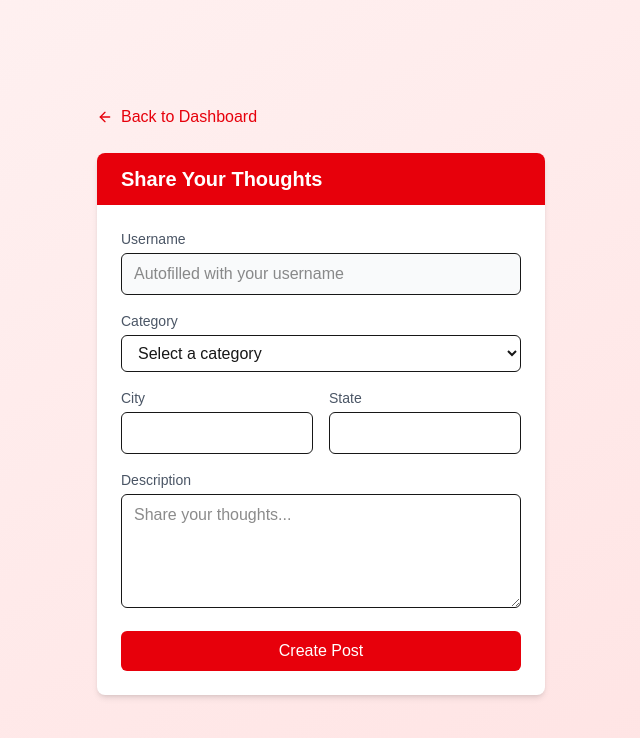
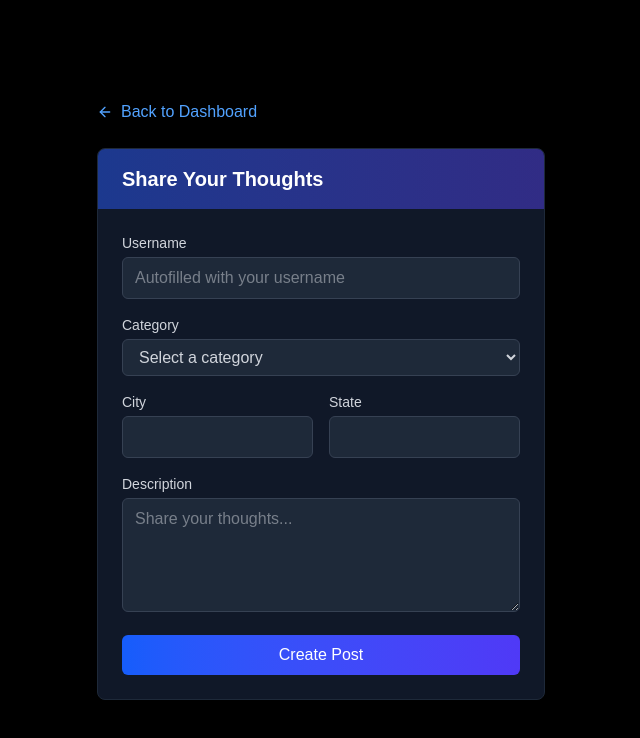
Before and after one commit to Devendra-singhh/code_legalist, a React (Vite) app in the folder forum/forum_frontend/: page /create-post in a window 1280 px wide. Shown: the top 738 px of the page, without its empty margins (319-959 px from the left). Built offline with nearby package versions, Linux system fonts and the light colour scheme; sample sign-in values are in the browser's storage.

Commit message:
feat: improve create post UI with dark theme and update logo link to sloq.me

```diff
--- a/forum/forum_frontend/src/components/Dashboard.jsx
+++ b/forum/forum_frontend/src/components/Dashboard.jsx
@@ -219,7 +219,7 @@ const Dashboard = ({ token, setIsAuthenticated, view = "all" }) => {
           <div className="relative z-10 w-full px-4 py-4">
             <div className="flex justify-between items-center">
               <div className="flex items-center space-x-6">
-                <a href="https://homepage-agurhz0qg-rxhulshxrmxs-projects.vercel.app" className="relative group text-3xl font-bold text-white hover:text-indigo-300 transition-colors duration-300">
+                <a href="https://sloq.me" className="relative group text-3xl font-bold text-white hover:text-indigo-300 transition-colors duration-300">
                   <span className="absolute -inset-2 bg-gradient-to-r from-indigo-200/40 to-indigo-400/40 blur-xl opacity-0 group-hover:opacity-100 transition-opacity duration-500"></span>
                   <span className="relative">Code Legalist</span>
                 </a>
--- a/forum/forum_frontend/src/components/PostForm.jsx
+++ b/forum/forum_frontend/src/components/PostForm.jsx
@@ -9,11 +9,11 @@ import { API_BASE_URL } from "../config";
 
 // Categories for post creation
 const CATEGORIES = [
-  { id: 1, name: "Constitutional Law", color: "bg-blue-50 text-blue-600" },
-  { id: 2, name: "Criminal Law", color: "bg-red-50 text-red-600" },
-  { id: 3, name: "Civil Rights", color: "bg-green-50 text-green-600" },
-  { id: 4, name: "Family Law", color: "bg-purple-50 text-purple-600" },
-  { id: 5, name: "Corporate Law", color: "bg-amber-50 text-amber-600" }
+  { id: 1, name: "Constitutional Law", color: "bg-blue-900/50 text-blue-300" },
+  { id: 2, name: "Criminal Law", color: "bg-red-900/50 text-red-300" },
+  { id: 3, name: "Civil Rights", color: "bg-green-900/50 text-green-300" },
+  { id: 4, name: "Family Law", color: "bg-purple-900/50 text-purple-300" },
+  { id: 5, name: "Corporate Law", color: "bg-amber-900/50 text-amber-300" }
 ];
 
 const PostForm = ({ username }) => {
@@ -21,7 +21,7 @@ const PostForm = ({ username }) => {
     city: '',
     state: '',
     description: '',
-    categoryId: '' // Added category field
+    categoryId: ''
   });
   const [isSubmitting, setIsSubmitting] = useState(false);
   const navigate = useNavigate();
@@ -35,7 +35,6 @@ const PostForm = ({ username }) => {
     setIsSubmitting(true);
 
     try {
-      // Find the selected category
       const selectedCategory = CATEGORIES.find(cat => cat.id === parseInt(formData.categoryId));
 
       const response = await fetch(`${API_BASE_URL}/api/posts`, {
@@ -47,19 +46,17 @@ const PostForm = ({ username }) => {
         body: JSON.stringify({
           ...formData,
           username,
-          category: selectedCategory // Include the full category object
+          category: selectedCategory
         })
       });
 
       if (!response.ok) throw new Error('Failed to create post');
 
-      // Show hot toast for "Thanks for your thoughts"
       hotToast.success('Thanks for your thoughts', {
         duration: 2000,
         position: 'top-right',
       });
 
-      // Show react-toastify toast for success
       toastify.success('Post created successfully!');
 
       setTimeout(() => navigate('/dashboard'), 2000);
@@ -71,42 +68,41 @@ const PostForm = ({ username }) => {
   };
 
   return (
-    <div className="min-h-screen bg-gradient-to-br from-red-50 to-red-100 flex items-center justify-center p-4">
+    <div className="min-h-screen bg-black flex items-center justify-center p-4">
       <div className="w-full max-w-md">
         <button
           onClick={() => navigate('/dashboard')}
-          className="flex items-center text-red-600 hover:text-red-800 mb-6 hover:cursor-pointer"
+          className="flex items-center text-blue-400 hover:text-blue-300 mb-6 hover:cursor-pointer transition-colors"
         >
           <FiArrowLeft className="mr-2" />
           Back to Dashboard
         </button>
 
-        <div className="bg-white rounded-lg shadow-md overflow-hidden">
-          <div className="bg-red-600 px-6 py-3">
+        <div className="bg-gray-900 rounded-lg shadow-xl overflow-hidden border border-gray-800">
+          <div className="bg-gradient-to-r from-blue-900 to-indigo-900 px-6 py-4">
             <h2 className="text-xl font-bold text-white">Share Your Thoughts</h2>
           </div>
 
           <div className="p-6">
             <form onSubmit={handleSubmit} className="space-y-4">
               <div>
-                <label className="block text-sm text-gray-600 mb-1">Username</label>
+                <label className="block text-sm text-gray-300 mb-1">Username</label>
                 <input
                   placeholder='Autofilled with your username'
                   value={username}
                   readOnly
-                  className="w-full px-3 py-2 bg-gray-50 border rounded-md"
+                  className="w-full px-3 py-2 bg-gray-800 border border-gray-700 rounded-md text-gray-300 focus:outline-none focus:ring-2 focus:ring-blue-500 focus:border-transparent"
                 />
               </div>
 
-              {/* Category Selection */}
               <div>
-                <label className="block text-sm text-gray-600 mb-1">Category</label>
+                <label className="block text-sm text-gray-300 mb-1">Category</label>
                 <select
                   name="categoryId"
                   required
                   value={formData.categoryId}
                   onChange={handleChange}
-                  className="w-full px-3 py-2 border rounded-md bg-white"
+                  className="w-full px-3 py-2 bg-gray-800 border border-gray-700 rounded-md text-gray-300 focus:outline-none focus:ring-2 focus:ring-blue-500 focus:border-transparent"
                 >
                   <option value="">Select a category</option>
                   {CATEGORIES.map(category => (
@@ -119,44 +115,43 @@ const PostForm = ({ username }) => {
 
               <div className="grid grid-cols-2 gap-4">
                 <div>
-                  <label className="block text-sm text-gray-600 mb-1">City</label>
+                  <label className="block text-sm text-gray-300 mb-1">City</label>
                   <input
                     name="city"
                     required
                     value={formData.city}
                     onChange={handleChange}
-                    className="w-full px-3 py-2 border rounded-md"
+                    className="w-full px-3 py-2 bg-gray-800 border border-gray-700 rounded-md text-gray-300 focus:outline-none focus:ring-2 focus:ring-blue-500 focus:border-transparent"
                   />
                 </div>
                 <div>
-                  <label className="block text-sm text-gray-600 mb-1">State</label>
+                  <label className="block text-sm text-gray-300 mb-1">State</label>
                   <input
                     name="state"
                     required
                     value={formData.state}
                     onChange={handleChange}
-                    className="w-full px-3 py-2 border rounded-md"
+                    className="w-full px-3 py-2 bg-gray-800 border border-gray-700 rounded-md text-gray-300 focus:outline-none focus:ring-2 focus:ring-blue-500 focus:border-transparent"
                   />
                 </div>
               </div>
 
               <div>
-                <label className="block text-sm text-gray-600 mb-1">Description</label>
+                <label className="block text-sm text-gray-300 mb-1">Description</label>
                 <textarea
                   name="description"
                   required
                   rows={4}
                   value={formData.description}
                   onChange={handleChange}
-                  className="w-full px-3 py-2 border rounded-md"
+                  className="w-full px-3 py-2 bg-gray-800 border border-gray-700 rounded-md text-gray-300 focus:outline-none focus:ring-2 focus:ring-blue-500 focus:border-transparent"
                   placeholder="Share your thoughts..."
                 />
               </div>
 
-              {/* Preview Category Badge */}
               {formData.categoryId && (
                 <div className="flex items-center space-x-2">
-                  <span className="text-sm text-gray-600">Selected Category:</span>
+                  <span className="text-sm text-gray-400">Selected Category:</span>
                   <span className={`px-3 py-1 rounded-full text-sm ${
                     CATEGORIES.find(cat => cat.id === parseInt(formData.categoryId))?.color
                   }`}>
@@ -168,7 +163,11 @@ const PostForm = ({ username }) => {
               <button
                 type="submit"
                 disabled={isSubmitting}
-                className={`w-full py-2 px-4 rounded-md text-white ${isSubmitting ? 'bg-red-400' : 'bg-red-600 hover:bg-red-700'}`}
+                className={`w-full py-2 px-4 rounded-md text-white transition-all duration-300 ${
+                  isSubmitting
+                    ? 'bg-blue-800 cursor-not-allowed'
+                    : 'bg-gradient-to-r from-blue-600 to-indigo-600 hover:from-blue-700 hover:to-indigo-700 transform hover:scale-[1.02]'
+                }`}
               >
                 {isSubmitting ? 'Creating...' : 'Create Post'}
               </button>
--- a/forum/forum_frontend/src/config.js
+++ b/forum/forum_frontend/src/config.js
@@ -2,7 +2,7 @@
 export const PRODUCTION_URLS = {
   HOMEPAGE: 'https://sloq.me',
   FORUM_FRONTEND: 'https://forum.sloq.me',
-  BACKEND_API: 'https://code-legalist-backend-main-c4mkuwz40-rxhulshxrmxs-projects.vercel.app'
+  BACKEND_API: 'https://backend.sloq.me'
 };
 
 // Development URLs
```
